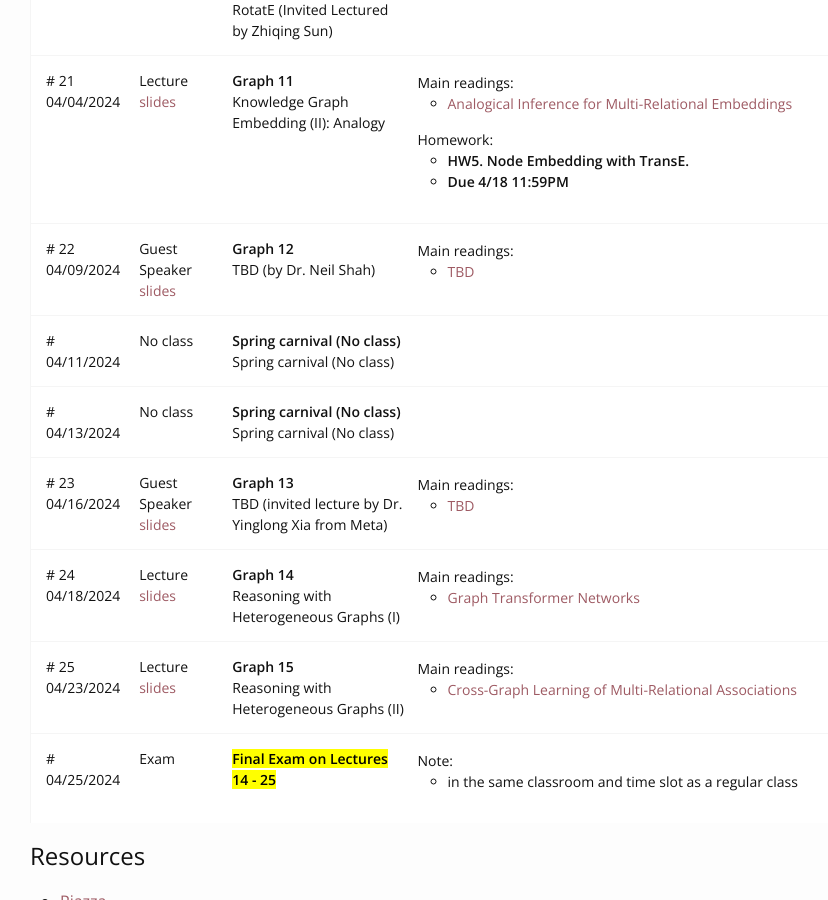
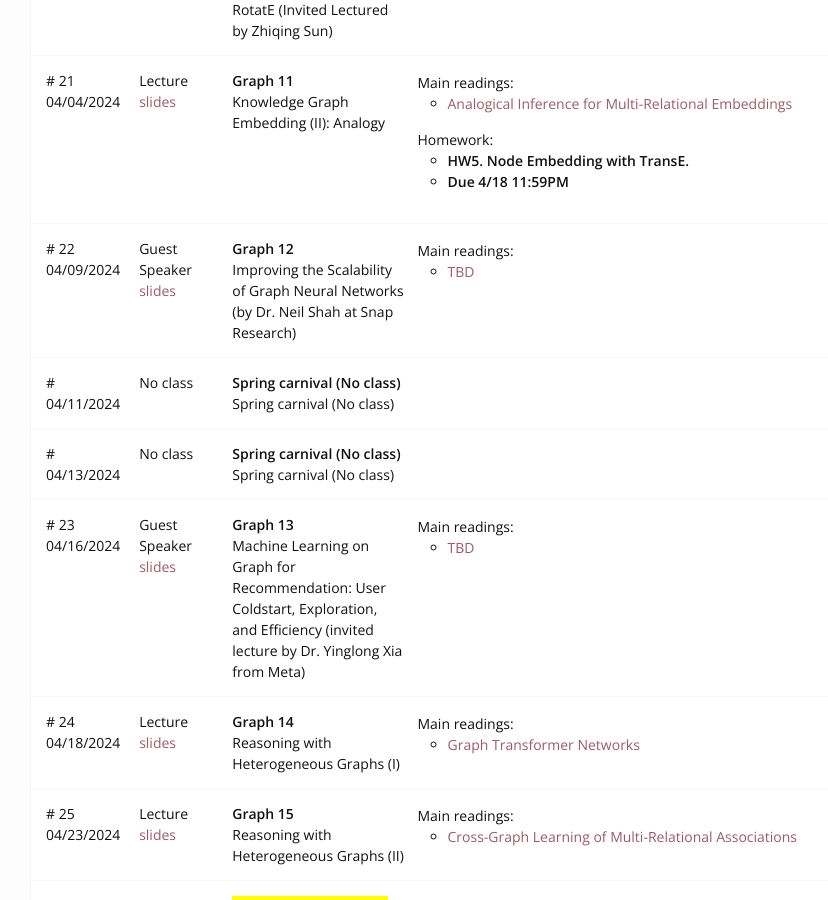
Before and after one commit to cmu-ml4graph/s2024, a Jekyll site: the page built from index.md, in a window 1280 px wide and 900 px high, scrolled down 4519 px. Shown: the whole window, without its empty margins (175-1003 px from the left). Built offline with Jekyll 4.4.1, drawn with Linux system fonts in a browser that asks for light colours; nearby versions of some CDN libraries; some of the changed text lies outside the part shown.

Commit message:
Update schedule.yml

```diff
--- a/_data/schedule.yml
+++ b/_data/schedule.yml
@@ -227,8 +227,10 @@ schedule:
     main:
       - url: https://arxiv.org/abs/1810.00826
         title: "How Powerful are Graph Neural Networks?"
-      - url: https://arxiv.org/abs/2210.04123
-        title: "Anisotropic GNN (in DIMES, NeurIPS 2022)"
+      - url: https://dl.acm.org/doi/pdf/10.1145/3442381.3449925
+        title: "Knowledge Embedding based GCN (WWW 2021)"
+    #    - url: https://arxiv.org/abs/2210.04123
+    #   title: "Anisotropic GNN (in DIMES, NeurIPS 2022)"
 
   - number: 17
     title: "ML for NP-Complete Problems (I): Fundamentals (Invited Lecture by Shengyu Feng)"
@@ -298,7 +300,7 @@ schedule:
       - title: <b> Due 4/18 11:59PM </b>
 
   - number: 22
-    title: "TBD (by Dr. Neil Shah)"
+    title: "Improving the Scalability of Graph Neural Networks (by Dr. Neil Shah at Snap Research)"
     theme: Graph 12
     kind: Guest Speaker
     date: 2024-04-09T12:30
@@ -322,7 +324,7 @@ schedule:
     date: 2024-04-13T15:30
 
   - number: 23
-    title: "TBD (invited lecture by Dr. Yinglong Xia from Meta)"
+    title: "Machine Learning on Graph for Recommendation: User Coldstart, Exploration, and Efficiency (invited lecture by Dr. Yinglong Xia from Meta)"
     theme: Graph 13
     kind: Guest Speaker
     date: 2024-04-16T12:30
```
